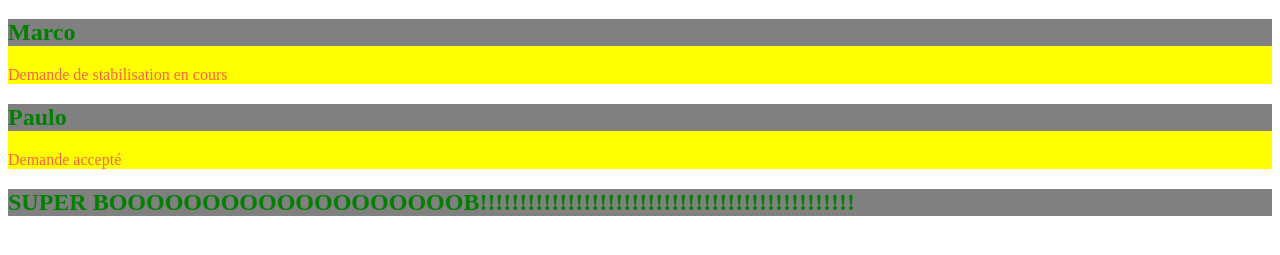
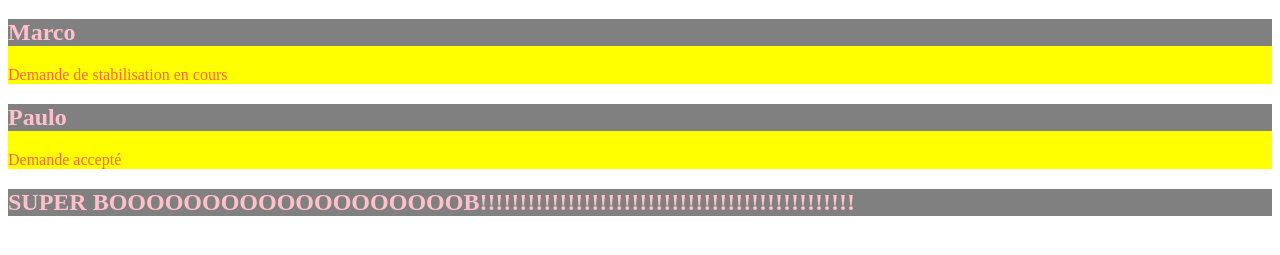
Before and after one commit to PellegrinoEnzo/exo1, a plain HTML site: page index.html in a window 1280 px wide. Shown: the part 87-342 px from the top of the page. Drawn offline with Linux system fonts and the light colour scheme.

Commit message:
pink title h2

```diff
--- a/css/main.css
+++ b/css/main.css
@@ -9,6 +9,6 @@ h1{
 }
 
 h2{
-	color: green;
+	color: pink;
 	background-color: grey;
 }
```
